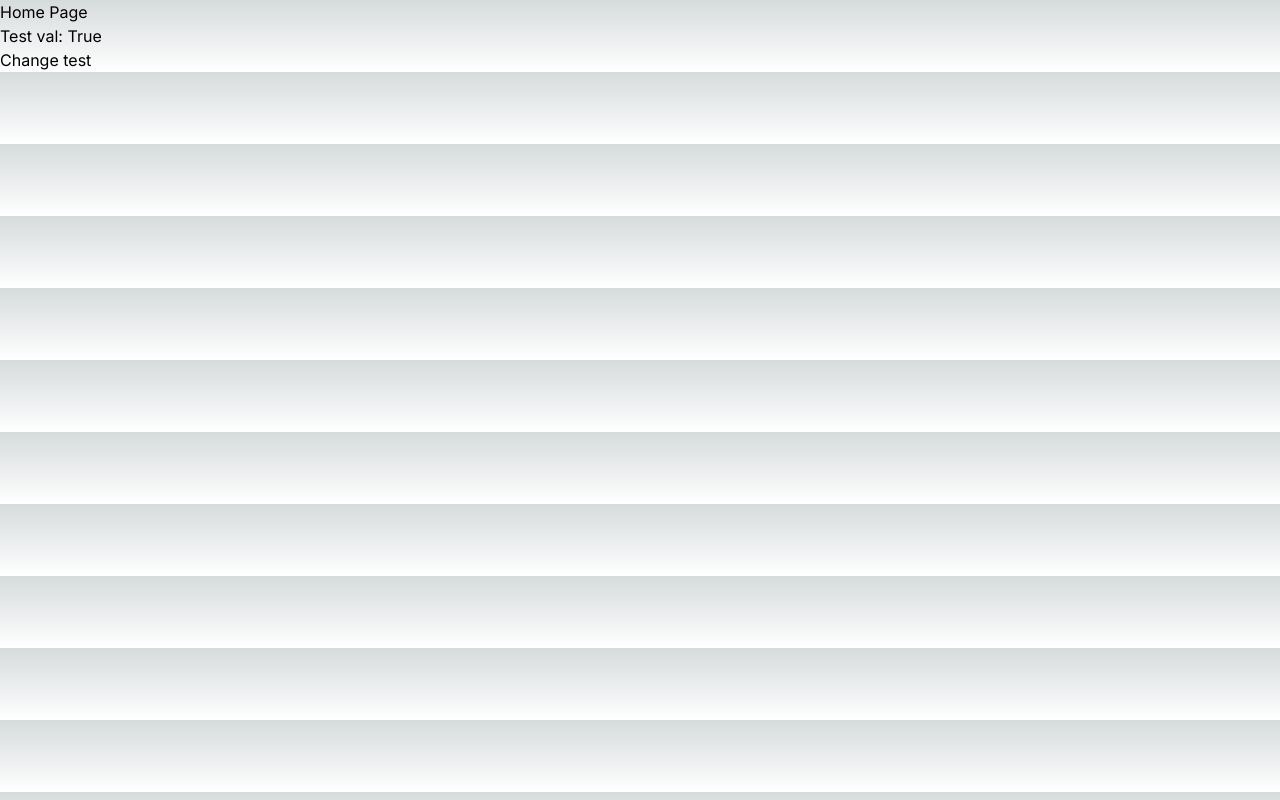
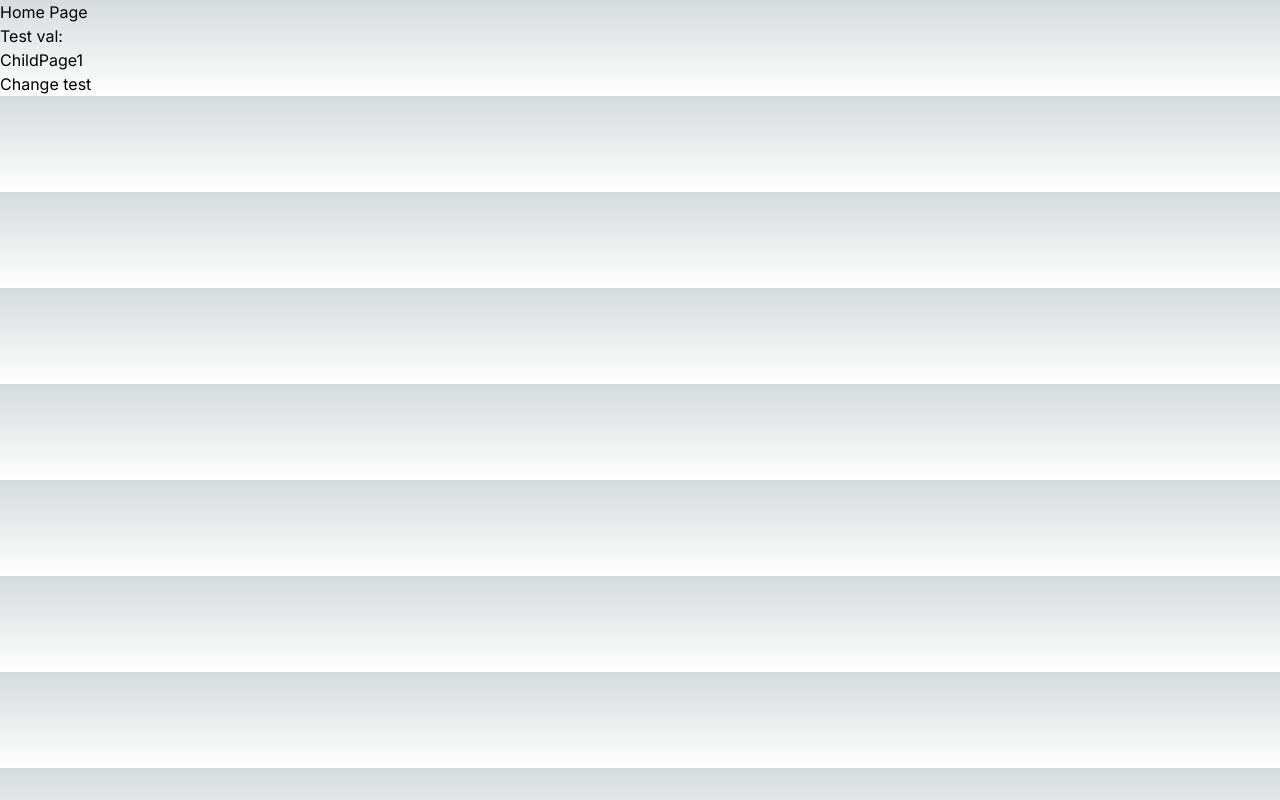
Before and after one commit to sean-xiao-zhao7/react-proj-11, a Next.js app: page / in a window 1280 px wide. Both pictures are taken after a click on the button "Change test". Built offline with nearby package versions, Linux system fonts and the light colour scheme.

Commit message:
Add testing for ChildPage1

```diff
--- a/app/components/HomePage.tsx
+++ b/app/components/HomePage.tsx
@@ -1,4 +1,5 @@
 import { useState } from "react";
+import ChildPage1 from "./children/ChildPage1";
 
 const HomePage = () => {
     const [test, setTest] = useState(false);
@@ -12,7 +13,7 @@ const HomePage = () => {
     return (
         <div>
             <h1>Home Page</h1>
-            <p>Test val: {test ? "True" : "False"}</p>
+            <p>Test val: {test ? <ChildPage1 /> : null}</p>
             <button onClick={clickHandler}>Change test</button>
         </div>
     );
--- /dev/null
+++ b/app/components/children/ChildPage1.tsx
@@ -0,0 +1,5 @@
+const ChildPage1 = () => {
+    return <h2>ChildPage1</h2>;
+};
+
+export default ChildPage1;
```
Also changed, not shown: 1 other file (tests, documents, lock files or other folders).
